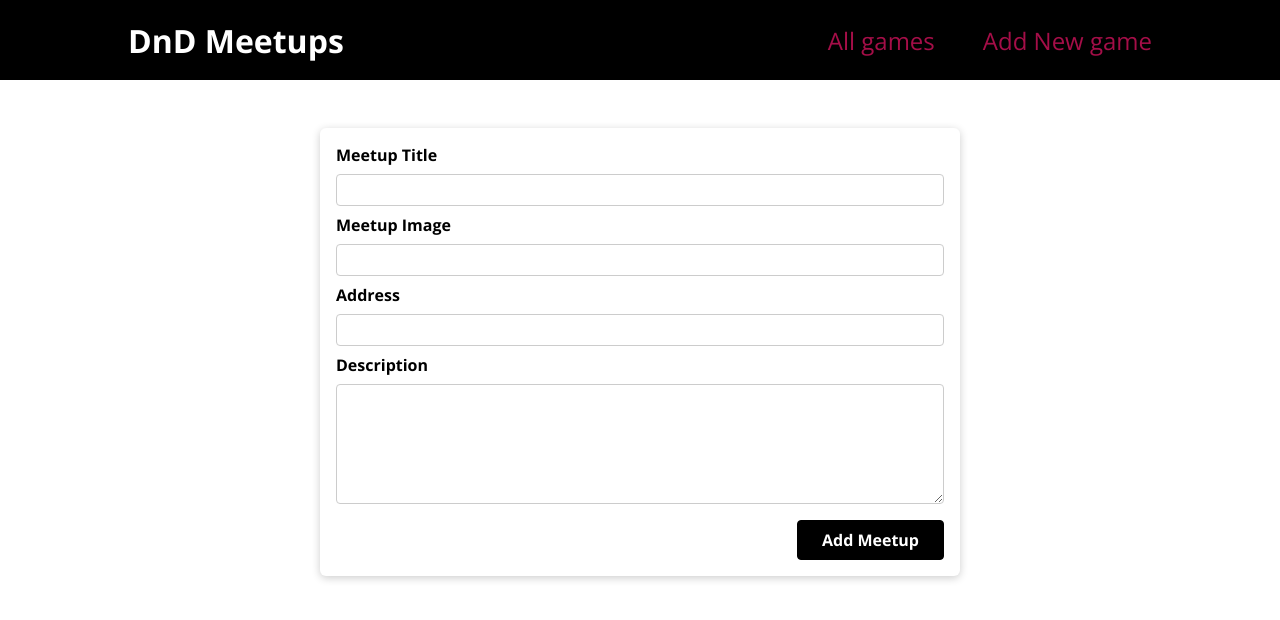
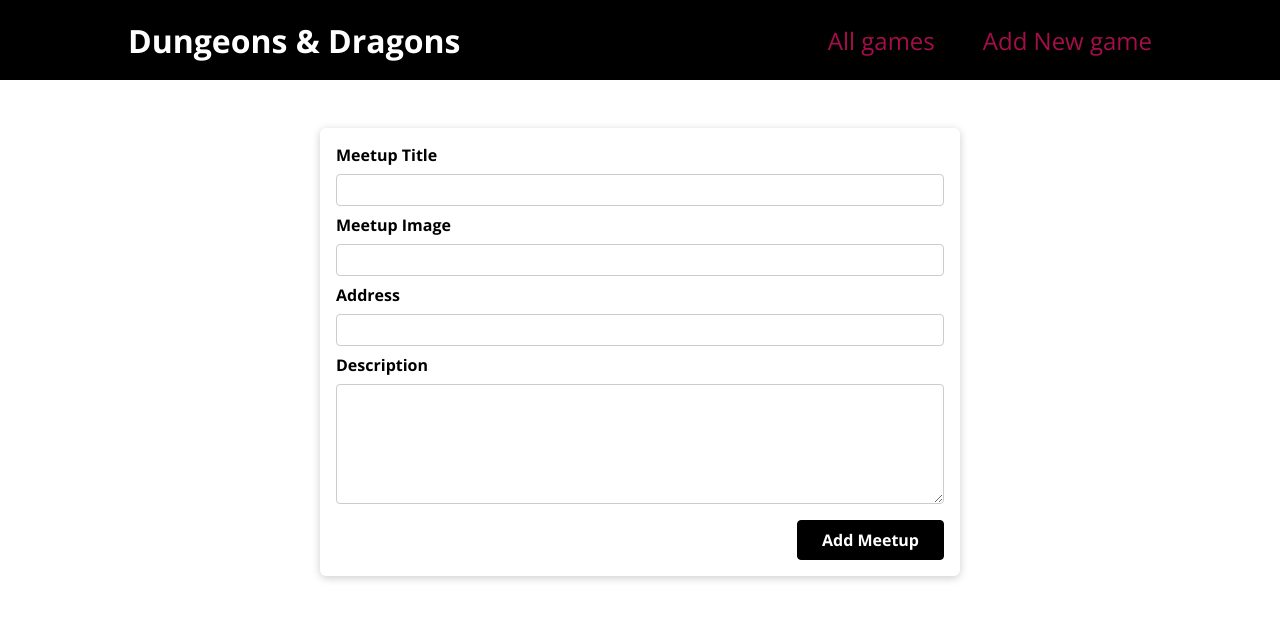
Before and after one commit to N00bG1rl/nextJS-app, a Next.js app: page /new-meetup in a window 1280 px wide. Shown: the top 620 px of the page. Built offline with nearby package versions, Linux system fonts and the light colour scheme.

Commit message:
Changed fallback

```diff
--- a/components/layout/MainNavigation.js
+++ b/components/layout/MainNavigation.js
@@ -5,7 +5,7 @@
 function MainNavigation() {
   return (
     <header className={styles.header}>
-      <div className={styles.logo}>DnD Meetups</div>
+      <div className={styles.logo}>Dungeons & Dragons</div>
       <nav>
         <ul>
           <li>
--- a/pages/[meetupId].js
+++ b/pages/[meetupId].js
@@ -39,7 +39,7 @@
 
   return {
     // If not in the paths, return 404 page
-    fallback: false,
+    fallback: 'blocking',
     // map into object
     paths: dndMeetups.map(meetup => ({
       params: {
```
